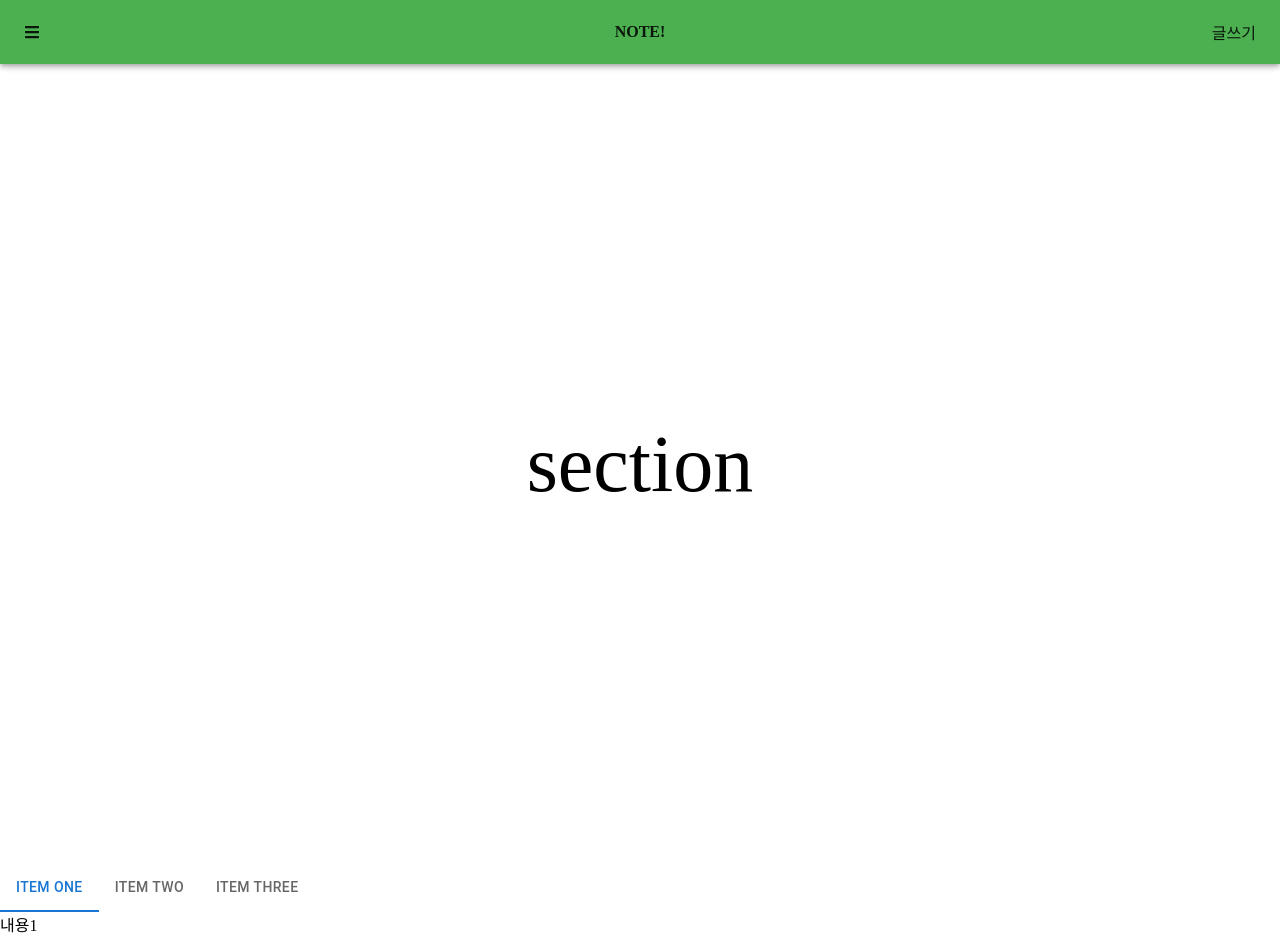
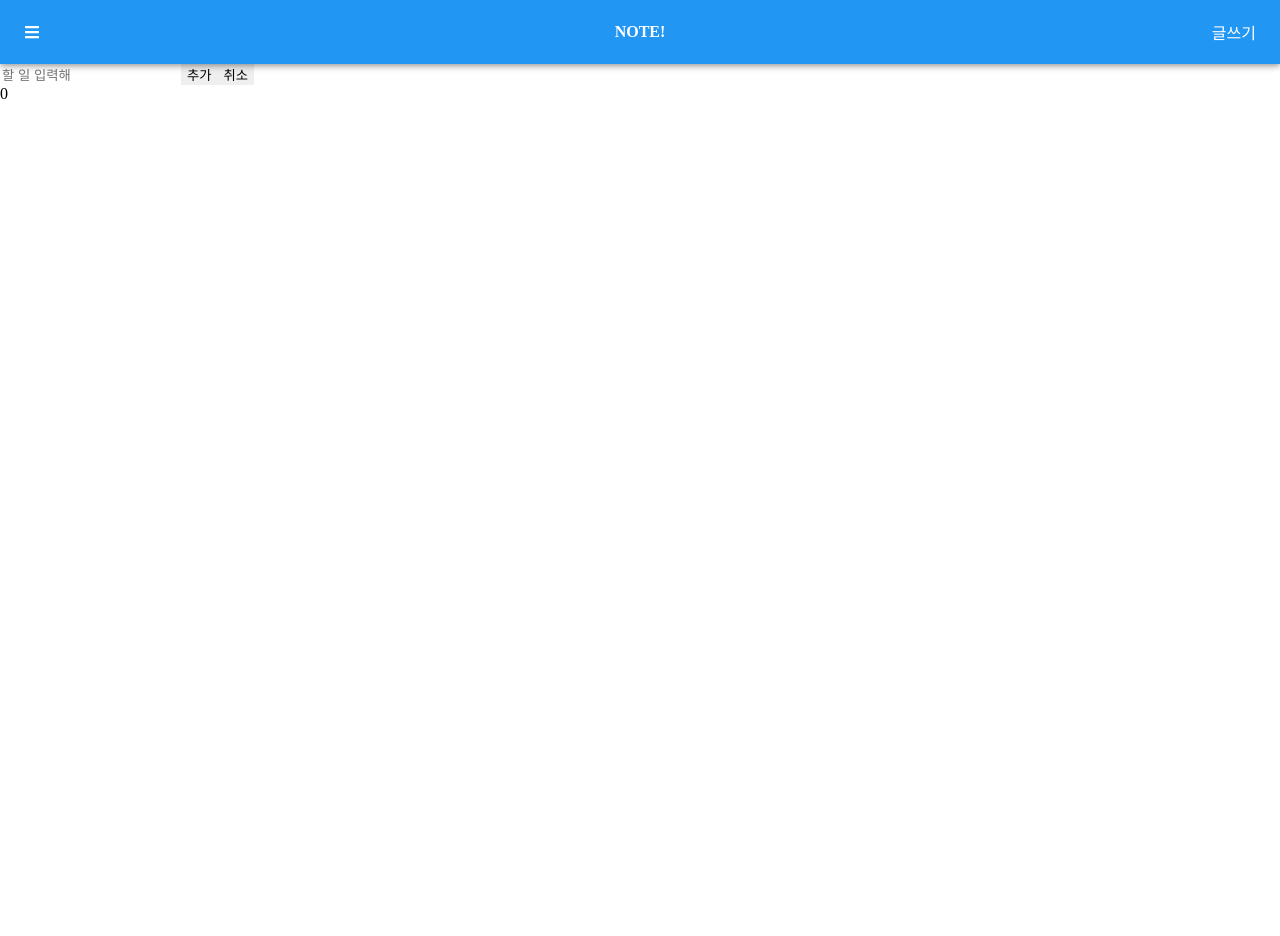
Before and after one commit to Gouiseong/todo_App_2024_05, a Next.js app: page / in a window 1280 px wide. After the commit the page ends 800 px from the top, so only its background shows below. Built offline with nearby package versions, Linux system fonts and the light colour scheme; a web font is replaced by a local one.

Commit message:
TodoList 적용, 할일 추가 폼

```diff
--- a/src/app/page.js
+++ b/src/app/page.js
@@ -2,13 +2,169 @@
 
 import * as React from 'react';
 import { ThemeProvider } from '@mui/material/styles';
-import { Button, AppBar, Toolbar, Tabs, Tab } from '@mui/material';
+import { Button, AppBar, Toolbar } from '@mui/material';
 import theme from './theme';
 import { FaBars } from 'react-icons/fa';
-import Link from 'next/link';
+
+const useTodoStatus = () => {
+  const [todos, setTodos] = React.useState([]);
+  const lastTodoIdRef = React.useRef(0);
+
+  const addTodo = (newTitle) => {
+    const id = ++lastTodoIdRef.current;
+
+    const newTodo = {
+      id,
+      title: newTitle,
+      regDate: dateToStr(new Date()),
+    };
+    setTodos([...todos, newTodo]);
+  };
+
+  const removeTodo = (id) => {
+    const newTodos = todos.filter((todo) => todo.id != id);
+    setTodos(newTodos);
+  };
+
+  const modifyTodo = (id, title) => {
+    const newTodos = todos.map((todo) => (todo.id != id ? todo : { ...todo, title }));
+    setTodos(newTodos);
+  };
+
+  return {
+    todos,
+    addTodo,
+    removeTodo,
+    modifyTodo,
+  };
+};
+
+const NewTodoForm = ({ todoStatus }) => {
+  const [newTodoTitle, setNewTodoTitle] = useState('');
+
+  const addTodo = () => {
+    if (newTodoTitle.trim().length == 0) return;
+    const title = newTodoTitle.trim();
+    todoStatusaddTodo(title);
+    setNewTodoTitle('');
+  };
+
+  return (
+    <>
+      <div className="flex items-center gap-x-3">
+        <input
+          className="input input-bordered"
+          type="text"
+          placeholder="새 할일 입력해"
+          value={newTodoTitle}
+          onChange={(e) => setNewTodoTitle(e.target.value)}
+        />
+        <button className="btn btn-primary" onClick={addTodo}>
+          할 일 추가
+        </button>
+      </div>
+    </>
+  );
+};
+
+const TodoListItem = ({ todo, todoStatus }) => {
+  const [editMode, setEditMode] = useState(false);
+  const [newTodoTitle, setNewTodoTitle] = useState(todo.title);
+  const readMode = !editMode;
+
+  const enableEditMode = () => {
+    setEditMode(true);
+  };
+
+  const removeTodo = () => {
+    todoStatus.removeTodo(todo.id);
+  };
+
+  const cancleEdit = () => {
+    setEditMode(false);
+    setNewTodoTitle(todo.title);
+  };
+  const commitEdit = () => {
+    if (newTodoTitle.trim().length == 0) return;
+
+    todoStatus.modifyTodo(todo.id, newTodoTitle.trim());
+
+    setEditMode(false);
+  };
+
+  return (
+    <li className="flex items-center gap-x-3 mb-3">
+      <span className="badge badge-accent badge-outline">{todo.id}</span>
+      {readMode ? (
+        <>
+          <span>{todo.title}</span>
+          <button className="btn btn-outline btn-accent" onClick={enableEditMode}>
+            수정
+          </button>
+          <button className="btn btn-accent" onClick={removeTodo}>
+            삭제
+          </button>
+        </>
+      ) : (
+        <>
+          <input
+            className="input input-bordered"
+            type="text"
+            placeholder="할 일 써"
+            value={newTodoTitle}
+            onChange={(e) => setNewTodoTitle(e.target.value)}
+          />
+          <button className="btn btn-accent" onClick={commitEdit}>
+            수정완료
+          </button>
+          <button className="btn btn-accent" onClick={cancleEdit}>
+            수정취소
+          </button>
+        </>
+      )}
+    </li>
+  );
+};
+
+const TodoList = ({ todoStatus }) => {
+  return (
+    <>
+      {todoStatus.todos.length == 0 ? (
+        <h4>할 일 없음</h4>
+      ) : (
+        <>
+          <h4>할 일 목록</h4>
+          <ul>
+            {todoStatus.todos.map((todo) => (
+              <TodoListItem key={todo.id} todo={todo} todoStatus={todoStatus} />
+            ))}
+          </ul>
+        </>
+      )}
+    </>
+  );
+};
 
 export default function App() {
-  const [tabCurrentIndex, setTabCurrentIndex] = React.useState(0);
+  const todoState = useTodoStatus(); // 리액트 커스텀 훅
+
+  const onSubmit = (e) => {
+    e.preventDefault();
+
+    const form = e.currentTarget;
+
+    form.title.value = form.title.value.trim();
+
+    if (form.title.value.length == 0) {
+      alert('할 일 써');
+      form.title.focus();
+      return;
+    }
+
+    todoState.addTodo(form.title.value);
+    form.title.value = '';
+    form.title.focus();
+  };
 
   return (
     <>
@@ -29,18 +185,36 @@
           </Toolbar>
         </AppBar>
         <Toolbar />
-        <section className="tw-h-screen tw-flex tw-items-center tw-justify-center tw-text-[5rem]">
-          section
-        </section>
+        <form onSubmit={onSubmit}>
+          <input type="text" name="title" autoComplete="off" placeholder="할 일 입력해" />
+          <button type="submit">추가</button>
+          <button type="reset">취소</button>
+        </form>
+        {todoState.todos.length}
       </ThemeProvider>
-      <Tabs value={tabCurrentIndex} onChange={(_, newValue) => setTabCurrentIndex(newValue)}>
-        <Tab label="Item One" />
-        <Tab label="Item Two" />
-        <Tab label="Item Three" />
-      </Tabs>
-      {tabCurrentIndex == 0 && <div>내용1</div>}
-      {tabCurrentIndex == 1 && <div>내용2</div>}
-      {tabCurrentIndex == 2 && <div>내용3</div>}
     </>
   );
 }
+
+// 유틸리티
+
+// 날짜 객체 입력받아서 문장(yyyy-mm-dd hh:mm:ss)으로 반환한다.
+function dateToStr(d) {
+  const pad = (n) => {
+    return n < 10 ? '0' + n : n;
+  };
+
+  return (
+    d.getFullYear() +
+    '-' +
+    pad(d.getMonth() + 1) +
+    '-' +
+    pad(d.getDate()) +
+    ' ' +
+    pad(d.getHours()) +
+    ':' +
+    pad(d.getMinutes()) +
+    ':' +
+    pad(d.getSeconds())
+  );
+}
--- a/src/app/theme.js
+++ b/src/app/theme.js
@@ -4,10 +4,10 @@
   palette: {
     type: 'dark',
     primary: {
-      main: '#4caf50',
+      main: '#2196f3',
     },
     secondary: {
-      main: '#4caf50',
+      main: '#2196f3',
     },
   },
 });
```
